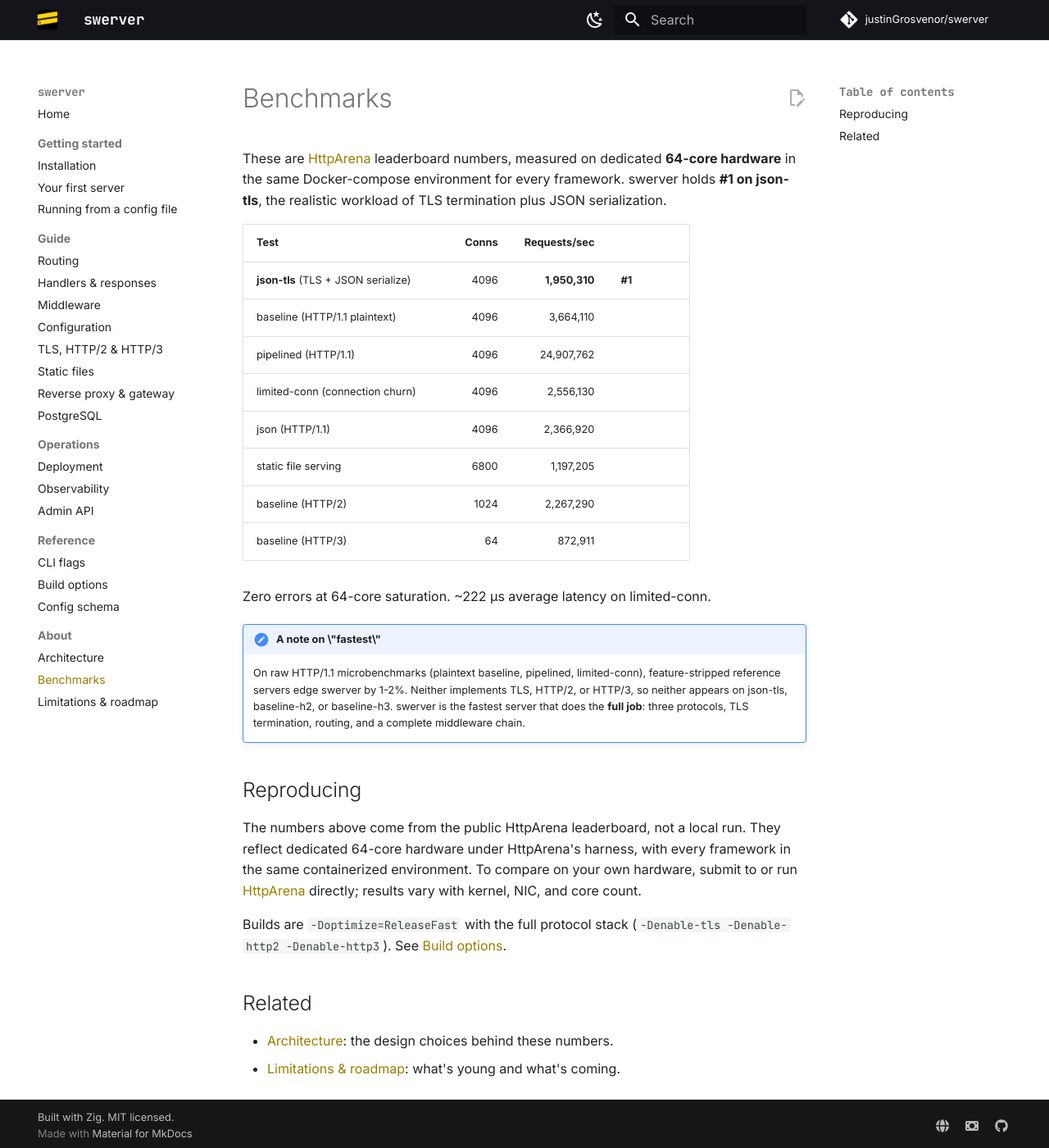
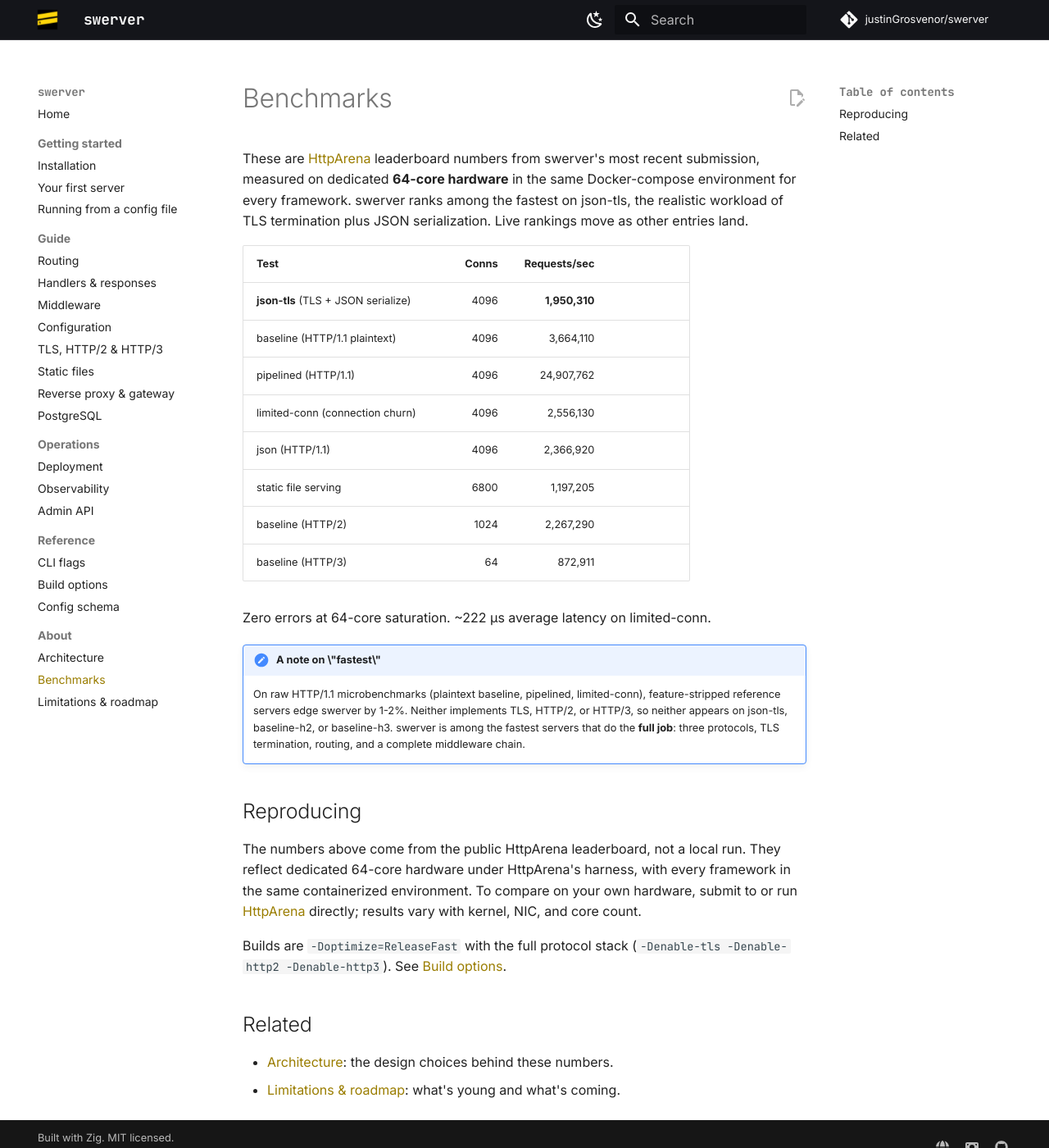
Before and after one commit to justinGrosvenor/swerver, an MkDocs documentation site: the page built from docs/about/benchmarks.md, in a window 1280 px wide and 1400 px high. Shown: the whole window at 82% size. Built offline with MkDocs 1.6.1 and Material for MkDocs 9.7.7, drawn with Linux system fonts in a browser that asks for light colours; comment, search, counter and statistics services are not loaded.

Commit message:
docs: soften the HttpArena #1 claim to top-tier with a leaderboards-move caveat

```diff
--- a/docs/about/benchmarks.md
+++ b/docs/about/benchmarks.md
@@ -1,10 +1,10 @@
 # Benchmarks
 
-These are [HttpArena](https://www.http-arena.com/) leaderboard numbers, measured on dedicated **64-core hardware** in the same Docker-compose environment for every framework. swerver holds **#1 on json-tls**, the realistic workload of TLS termination plus JSON serialization.
+These are [HttpArena](https://www.http-arena.com/) leaderboard numbers from swerver's most recent submission, measured on dedicated **64-core hardware** in the same Docker-compose environment for every framework. swerver ranks among the fastest on json-tls, the realistic workload of TLS termination plus JSON serialization. Live rankings move as other entries land.
 
 | Test | Conns | Requests/sec | |
 | --- | ---: | ---: | --- |
-| **json-tls** (TLS + JSON serialize) | 4096 | **1,950,310** | **#1** |
+| **json-tls** (TLS + JSON serialize) | 4096 | **1,950,310** | |
 | baseline (HTTP/1.1 plaintext) | 4096 | 3,664,110 | |
 | pipelined (HTTP/1.1) | 4096 | 24,907,762 | |
 | limited-conn (connection churn) | 4096 | 2,556,130 | |
@@ -16,7 +16,7 @@
 Zero errors at 64-core saturation. ~222 µs average latency on limited-conn.
 
 !!! note "A note on \"fastest\""
-    On raw HTTP/1.1 microbenchmarks (plaintext baseline, pipelined, limited-conn), feature-stripped reference servers edge swerver by 1-2%. Neither implements TLS, HTTP/2, or HTTP/3, so neither appears on json-tls, baseline-h2, or baseline-h3. swerver is the fastest server that does the **full job**: three protocols, TLS termination, routing, and a complete middleware chain.
+    On raw HTTP/1.1 microbenchmarks (plaintext baseline, pipelined, limited-conn), feature-stripped reference servers edge swerver by 1-2%. Neither implements TLS, HTTP/2, or HTTP/3, so neither appears on json-tls, baseline-h2, or baseline-h3. swerver is among the fastest servers that do the **full job**: three protocols, TLS termination, routing, and a complete middleware chain.
 
 ## Reproducing
 
```
Also changed, not shown: README.md (+4 -4 lines).
